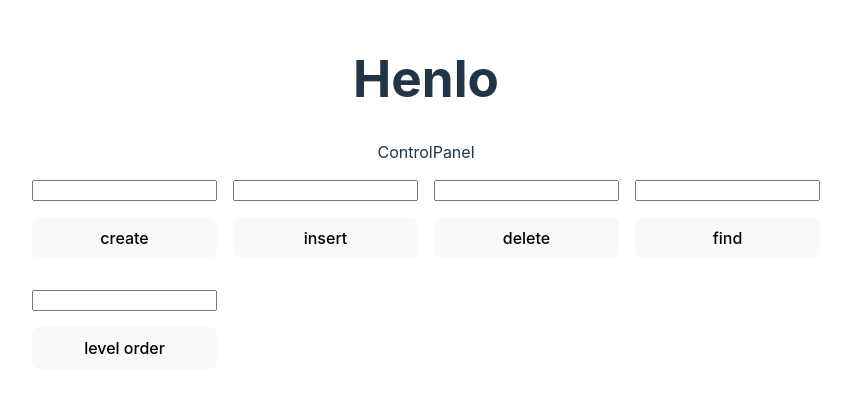
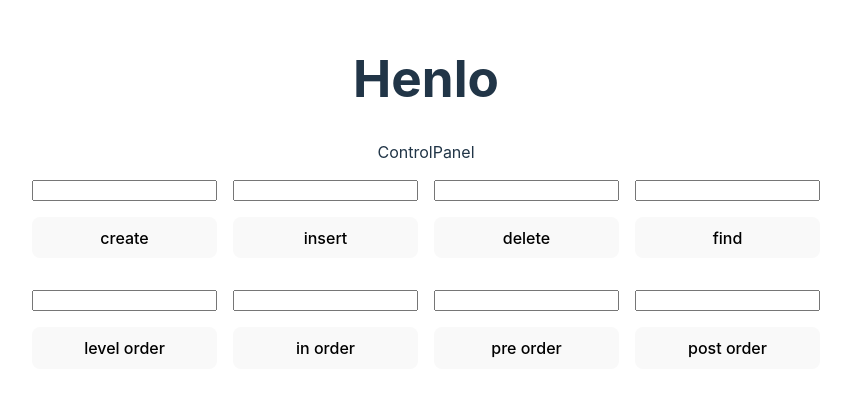
Before and after one commit to Peleton-011/binary-search-tree-practice, a React (Vite) app: page / in a window 1280 px wide. Shown: the part 208-604 px from the top of the page, without its empty margins (214-1065 px from the left). Built offline with nearby package versions, Linux system fonts and the light colour scheme.

Commit message:
Implement inorder method

```diff
--- a/src/App.jsx
+++ b/src/App.jsx
@@ -49,6 +49,25 @@ function App() {
 				funcName: "level order",
 				inputName: "",
 			},
+            {
+				func: (input) => {
+					return BST.inorder(input);
+				},
+				funcName: "in order",
+				inputName: "",
+			},{
+				func: (input) => {
+					return BST.preorder(input);
+				},
+				funcName: "pre order",
+				inputName: "",
+			},{
+				func: (input) => {
+					return BST.postorder(input);
+				},
+				funcName: "post order",
+				inputName: "",
+			},
 		],
 		setAnswer,
 	};
--- a/src/BST.js
+++ b/src/BST.js
@@ -166,6 +166,26 @@ export default class Tree {
 		return final;
 	}
 
+	inorder(callBack = (a) => a) {
+		function getNodes(node) {
+			const res = [];
+
+			if (node.left) res.push(...getNodes(node.left));
+			res.push(node);
+			if (node.right) res.push(...getNodes(node.right));
+			return res;
+		}
+		const result = getNodes(this._root).map((e) => e.value);
+
+		if (callBack) return result.map(callBack);
+
+		return result;
+	}
+
+	preorder(callBack) {}
+
+	postorder(callBack) {}
+
 	constructor(dataArr) {
 		dataArr = this.curateArr(dataArr);
 		this._root = this.buildTree(dataArr, 0, dataArr.length - 1);
```
